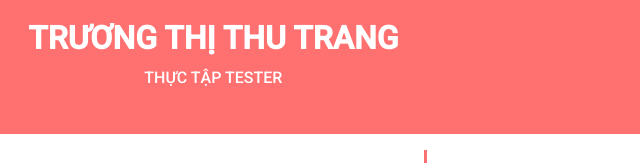
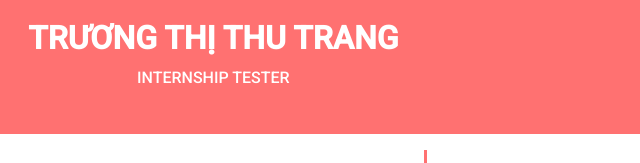
Before and after one commit to TRUONGTHITHUTRANGG/CV-RESUME, a plain HTML site: page index.html in a window 1280 px wide. Shown: the part 202-365 px from the top of the page, 0-640 px from the left. Drawn offline with nearby package versions, Linux system fonts and the light colour scheme.

Commit message:
Update index.html

```diff
--- a/index.html
+++ b/index.html
@@ -40,7 +40,7 @@
           <div class="avatar"></div>
           <p class="name">TRƯƠNG THỊ THU TRANG</p>
 
-          <p>THỰC TẬP TESTER</p>
+          <p>INTERNSHIP TESTER</p>
         </div>
         <div
           class="col-8 contact d-flex justify-content-end align-items-baseline"
```
